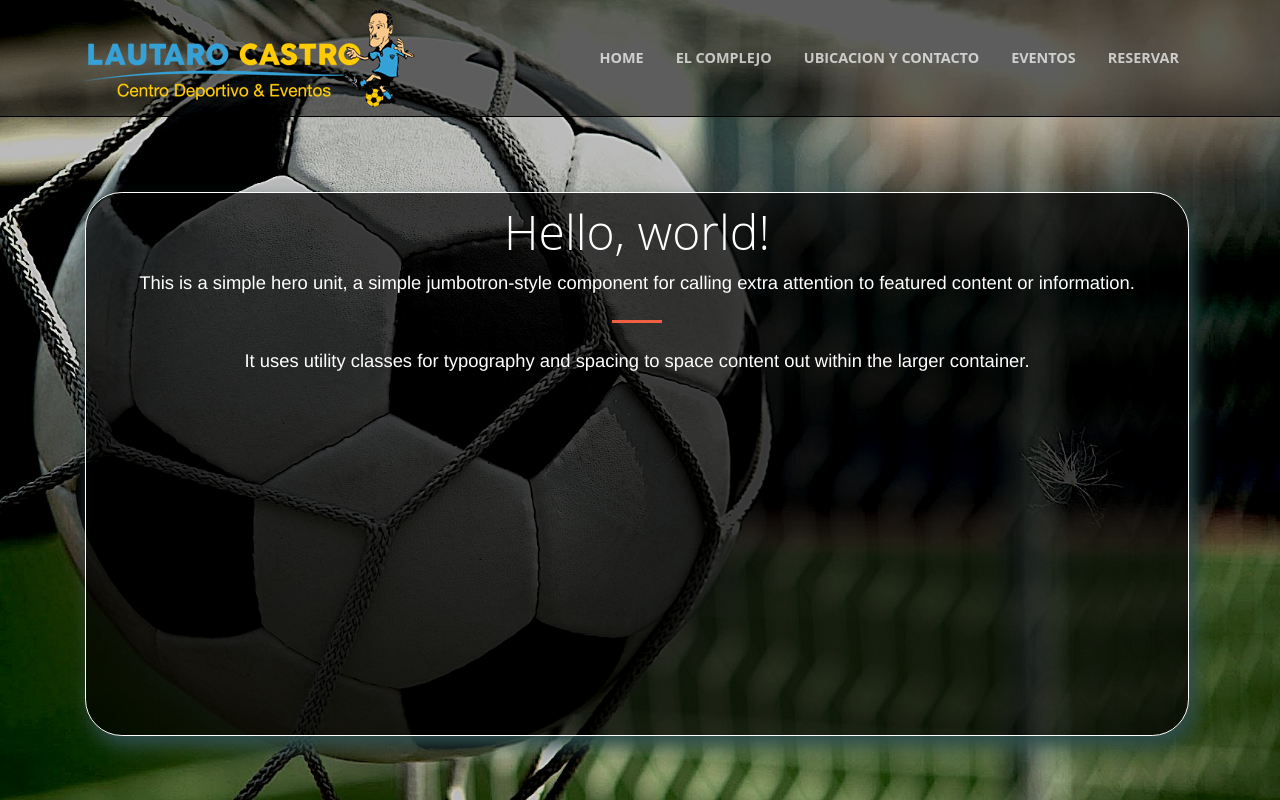
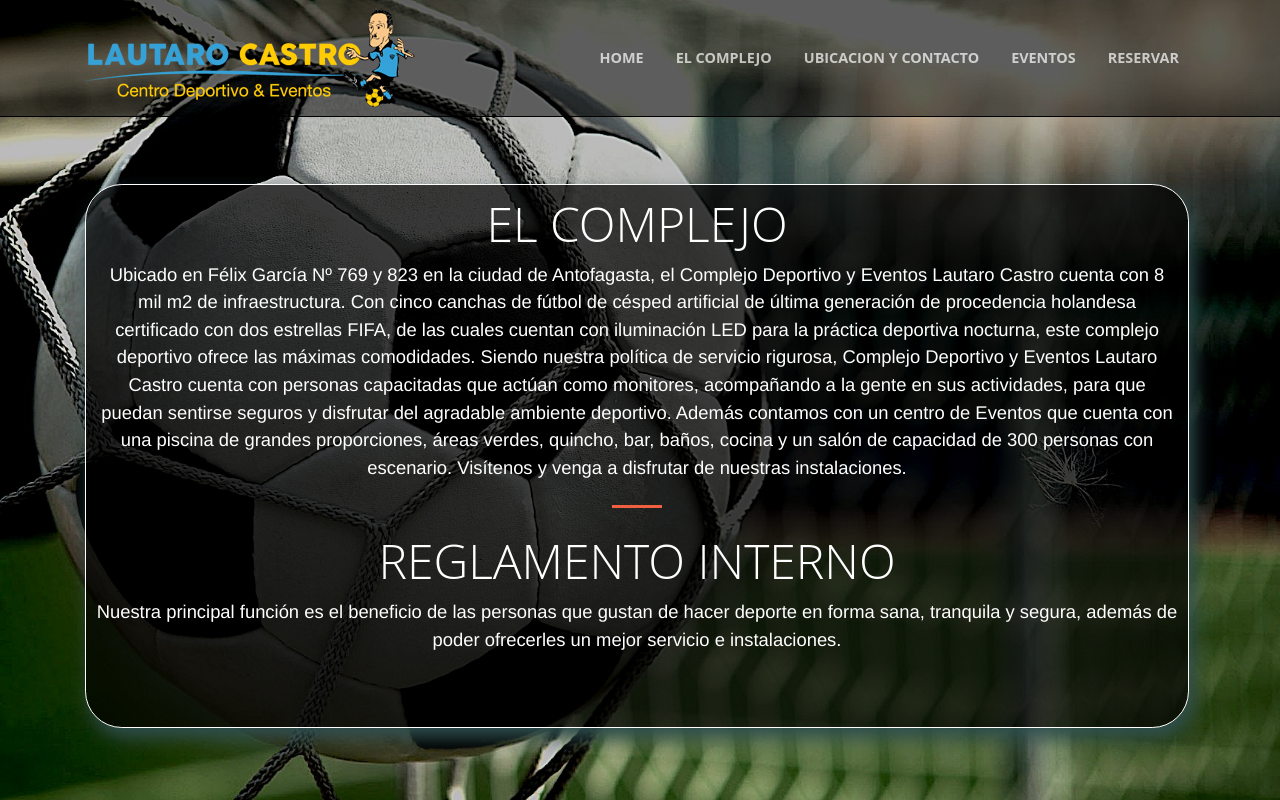
Before and after one commit to yosoyvilla/complejolautaro, an Angular app: page /complejo in a window 1280 px wide. Built offline with nearby package versions, Linux system fonts and the light colour scheme; what ngx-carousel, ngx-pagination would draw is missing.

Commit message:
Design was fixed

```diff
--- a/src/app/complejo/complejo.component.html
+++ b/src/app/complejo/complejo.component.html
@@ -2,10 +2,15 @@
   <div class="container my-auto">
     <div class="tcomplejo">
       <div class="jumbotron">
-          <h1 class="display-4">Hello, world!</h1>
-          <p class="lead">This is a simple hero unit, a simple jumbotron-style component for calling extra attention to featured content or information.</p>
+          <h1 class="display-4">EL COMPLEJO</h1>
+          <p class="lead">Ubicado en Félix García Nº 769 y 823 en la ciudad de Antofagasta, el Complejo Deportivo y Eventos Lautaro Castro cuenta con 8 mil m2 de infraestructura.
+            Con cinco canchas de fútbol de césped artificial de última generación de procedencia holandesa certificado con dos estrellas FIFA, de las cuales cuentan con iluminación LED para la práctica deportiva nocturna, este complejo deportivo ofrece las máximas comodidades.
+            Siendo nuestra política de servicio rigurosa, Complejo Deportivo y Eventos Lautaro Castro cuenta con personas capacitadas que actúan como monitores, acompañando a la gente en sus actividades, para que puedan sentirse seguros y disfrutar del agradable ambiente deportivo.
+            Además contamos con un centro de Eventos que cuenta con una piscina de grandes proporciones, áreas verdes, quincho, bar, baños, cocina y un salón de capacidad de 300 personas con escenario.
+            Visítenos y venga a disfrutar de nuestras instalaciones.</p>
           <hr class="my-4">
-          <p>It uses utility classes for typography and spacing to space content out within the larger container.</p>
+          <h1 class="display-4">REGLAMENTO INTERNO</h1>
+          <p class="lead">Nuestra principal función es el beneficio de las personas que gustan de hacer deporte en forma sana, tranquila y segura, además de poder ofrecerles un mejor servicio e instalaciones.</p>
         </div>
       </div>
         </div>
--- a/src/app/home/home.component.html
+++ b/src/app/home/home.component.html
@@ -1,6 +1,6 @@
    <header class="masthead text-center text-white d-flex">
       <div class="container my-auto">
-        <div class="divCarousel">
+        <div class="divCarousel" style="margin-top: -2em;">
           <ngx-carousel class="banner" [inputs]="carouselBanner" style="display: list-item; margin-top: 8em;">
               <ngx-item NgxCarouselItem *ngFor="let tile of sldrs; let i = index;" style="height: 37em;">
                   <div class="bannerStyle" [style.background]="'url(' + tile.photo + ')'">
--- a/src/styles.css
+++ b/src/styles.css
@@ -361,7 +361,7 @@ ngx-carousel button[NgxCarouselNext] {
 }
 
 .tcomplejo{
-  margin-top: 10em;
+  margin-top: 9em;
 }
 
 .masthead{
```
